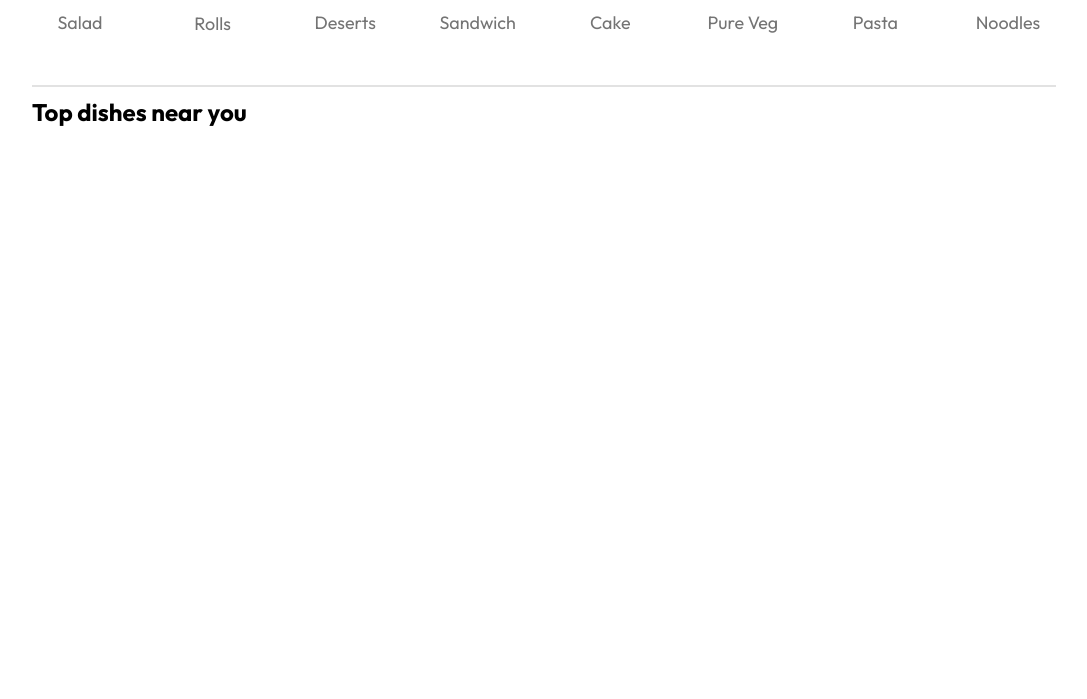
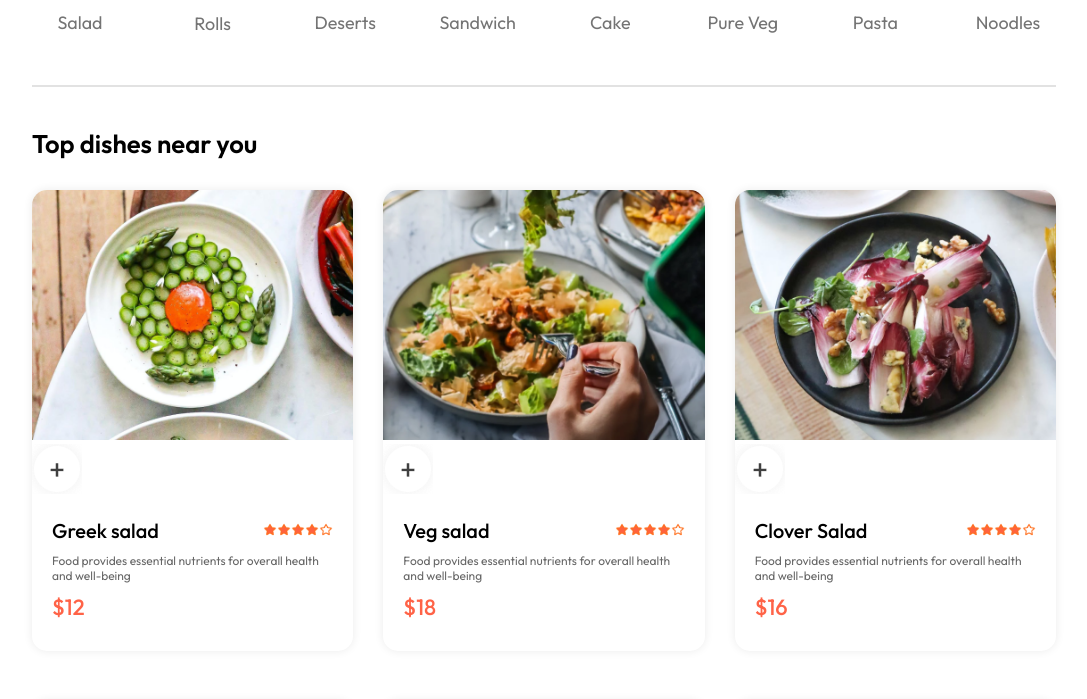
Before and after one commit to Narotam-Mishra/mern-full-stack-food-ordering-app, a React (Vite) app in the folder frontend/: page / in a window 1280 px wide. Shown: the part 837-1536 px from the top of the page, without its empty margins (96-1183 px from the left). Before the commit the page ends 964 px from the top, so only its background shows below. Built offline with nearby package versions, Linux system fonts and the light colour scheme.

Commit message:
full-stack-food-ordering_app_food_Item_com_added_1.10

```diff
--- a/frontend/src/components/foodDisplay/FoodDisplay.css
+++ b/frontend/src/components/foodDisplay/FoodDisplay.css
@@ -0,0 +1,17 @@
+
+.food-display{
+    margin-top: 30px;
+}
+
+.food-display h2{
+    font-size: max(2vw,24px);
+    font-weight: 600;
+}
+
+.food-display-list{
+    display: grid;
+    grid-template-columns: repeat(auto-fill,minmax(240px,1fr));
+    margin-top: 30px;
+    gap: 30px;
+    row-gap: 50px;
+}
--- a/frontend/src/components/foodDisplay/FoodDisplay.jsx
+++ b/frontend/src/components/foodDisplay/FoodDisplay.jsx
@@ -2,8 +2,10 @@
 import { useContext } from "react"
 import "./FoodDisplay.css"
 import { StoreContext } from "../../context/StoreContext"
+import FoodItem from "../foodItem/FoodItem";
 
 const FoodDisplay = ({ category }) => {
+
   const { food_list } = useContext(StoreContext);
 
   return (
@@ -12,7 +14,16 @@
         <div className="food-display-list">
             {
                 food_list.map((item, index) => {
-                    return
+                  return (
+                    <FoodItem
+                      key={index}
+                      id={item._id}
+                      name={item.name}
+                      description={item.description}
+                      price={item.price}
+                      image={item.image}
+                    />
+                  );
                 })
             }
         </div>
--- a/frontend/src/components/foodItem/FoodItem.css
+++ b/frontend/src/components/foodItem/FoodItem.css
@@ -0,0 +1,46 @@
+
+.food-item{
+    width: 100%;
+    margin: auto;
+    border-radius: 15px;
+    box-shadow: 0px 0px 10px #00000015;
+    transition: 0.3s;
+    animation: fadeIn 1s;
+}
+
+.food-item-image{
+    width: 100%;
+    border-radius: 15px 15px 0px 0px;
+}
+
+.food-item-info{
+    padding: 20px;
+}
+
+.food-item-name-rating{
+    display: flex;
+    justify-content: space-between;
+    align-items: center;
+    margin-bottom: 10px;
+}
+
+.food-item-name-rating p{
+    font-size: 20px;
+    font-weight: 500;
+}
+
+.food-item-name-rating img{
+    width: 70px;
+}
+
+.food-item-desc{
+    color: #676767;
+    font-size: 12px;
+}
+
+.food-item-price{
+    color: tomato;
+    font-size: 22px;
+    font-weight: 500;
+    margin: 10px 0px;
+}
--- a/frontend/src/components/foodItem/FoodItem.jsx
+++ b/frontend/src/components/foodItem/FoodItem.jsx
@@ -1,9 +1,34 @@
 
+import { useState } from "react"
+import { assets } from "../../assets/assets"
 import "./FoodItem.css"
 
-const FoodItem = () => {
+const FoodItem = ({id, name, price, description, image}) => {
+
+  const [itemCount, setItemCount] = useState(0);
+
   return (
-    <div>FoodItem</div>
+    <div className="food-item">
+      <div className="food-item-img-container">
+        <img className="food-item-image" src={image} alt="food-item-image" />
+        {
+          !itemCount ? <img className="add" onClick={() => setItemCount(prev => prev + 1)} src={assets.add_icon_white} alt="add_icon_white" />
+          : <div className="food-item-counter">
+            <img onClick={() => setItemCount(prev => prev - 1)} src={assets.remove_icon_red} alt="remove_icon" />
+            <p>{itemCount}</p>
+            <img onClick={() => setItemCount(prev => prev + 1)} src={assets.add_icon_green} alt="add_icon_green" />
+          </div>
+        }
+      </div>
+      <div className="food-item-info">
+        <div className="food-item-name-rating">
+          <p>{name}</p>
+          <img src={assets.rating_starts} alt="" />
+        </div>
+        <p className="food-item-desc">{description}</p>
+        <p className="food-item-price">${price}</p>
+      </div>
+    </div>
   )
 }
 
```
